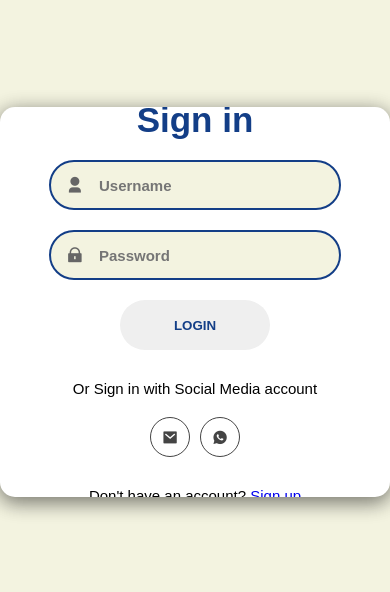
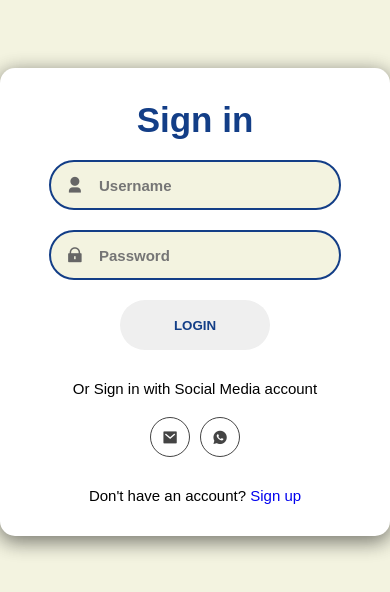
Before and after one commit to Ronipas/login-crm, a plain HTML site: page index.html in a window 390 px wide. Shown: the part 120-712 px from the top of the page. Drawn offline with nearby package versions, Linux system fonts and the light colour scheme; files whose address does not match are found by name.

Commit message:
style.css

```diff
--- a/css/style.css
+++ b/css/style.css
@@ -272,16 +272,17 @@ a {
 
 @media screen and (max-width:779px) {
     .container {
-        width: 100vw;
-        height: 100vw;
+        width: 90vw;
+        height: 90vw;
     }
 
 }
 
-@media screen and (max-width:550px) {
+@media screen and (max-width:500px) {
     .container {
         width: 100vw;
-        height: 100vw;
+        height: 120vw;
+        justify-content: center;
     }
 
 }
```
